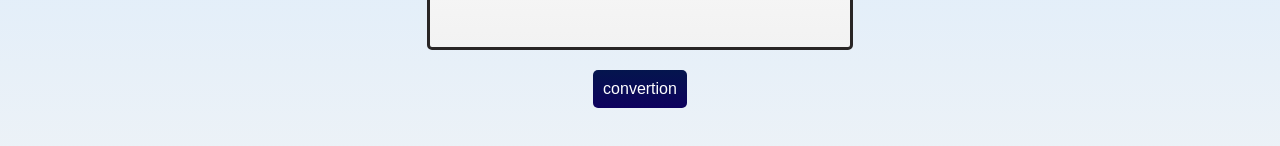
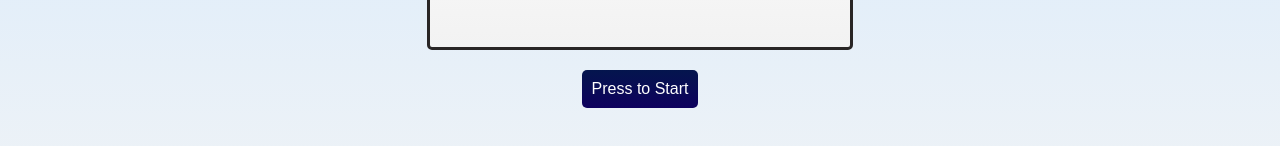
Before and after one commit to ashrith-devison/projects, a plain HTML site: page speech-recognition/index.html in a window 1280 px wide. Shown: the part 484-630 px from the top of the page. Drawn offline with Linux system fonts and the light colour scheme.

Commit message:
Update index.html

```diff
--- a/speech-recognition/index.html
+++ b/speech-recognition/index.html
@@ -50,7 +50,7 @@
 <body>
     <h1>Voice to Text Converter</h1>
     <textarea id="convert_text"></textarea>
-    <button id="click_to_convert">convertion</button>
+    <button id="click_to_convert">Press to Start</button>
 </body>
 <script src="speech.js" type="text/javascript"></script>
 </html>
```
